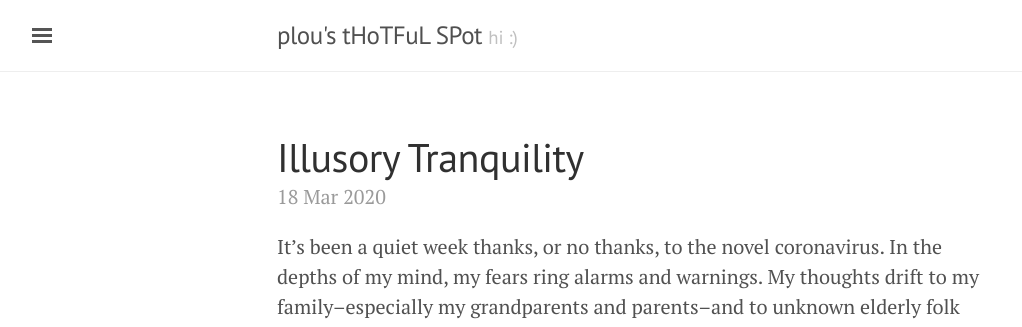
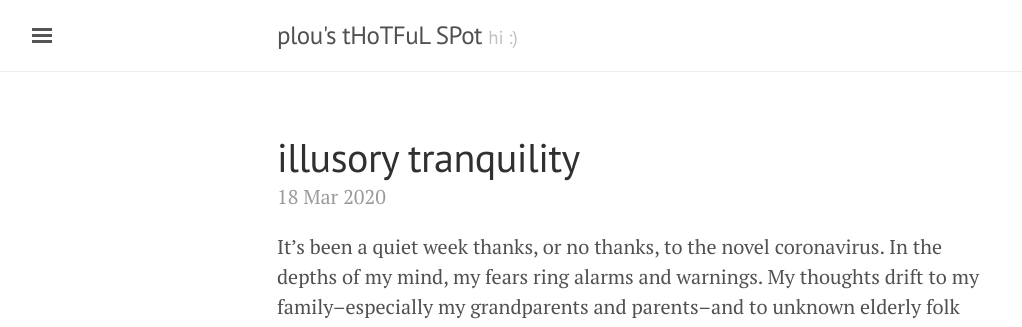
Before and after one commit to pslou/blog, a Jekyll site: the page built from _posts/2020-03-18-coronavirus.markdown, in a window 1280 px wide. Shown: the top 327 px of the page, without its empty margins (3-1025 px from the left). Built offline with Jekyll 4.4.1, drawn with Linux system fonts in a browser that asks for light colours.

Commit message:
lowercase

```diff
--- a/_posts/2020-03-18-coronavirus.markdown
+++ b/_posts/2020-03-18-coronavirus.markdown
@@ -1,6 +1,6 @@
 ---
 layout: post
-title:  "Illusory Tranquility"
+title:  "illusory tranquility"
 date:   2020-03-18 8:15:00 -0800
 categories: thoughts
 ---
```
